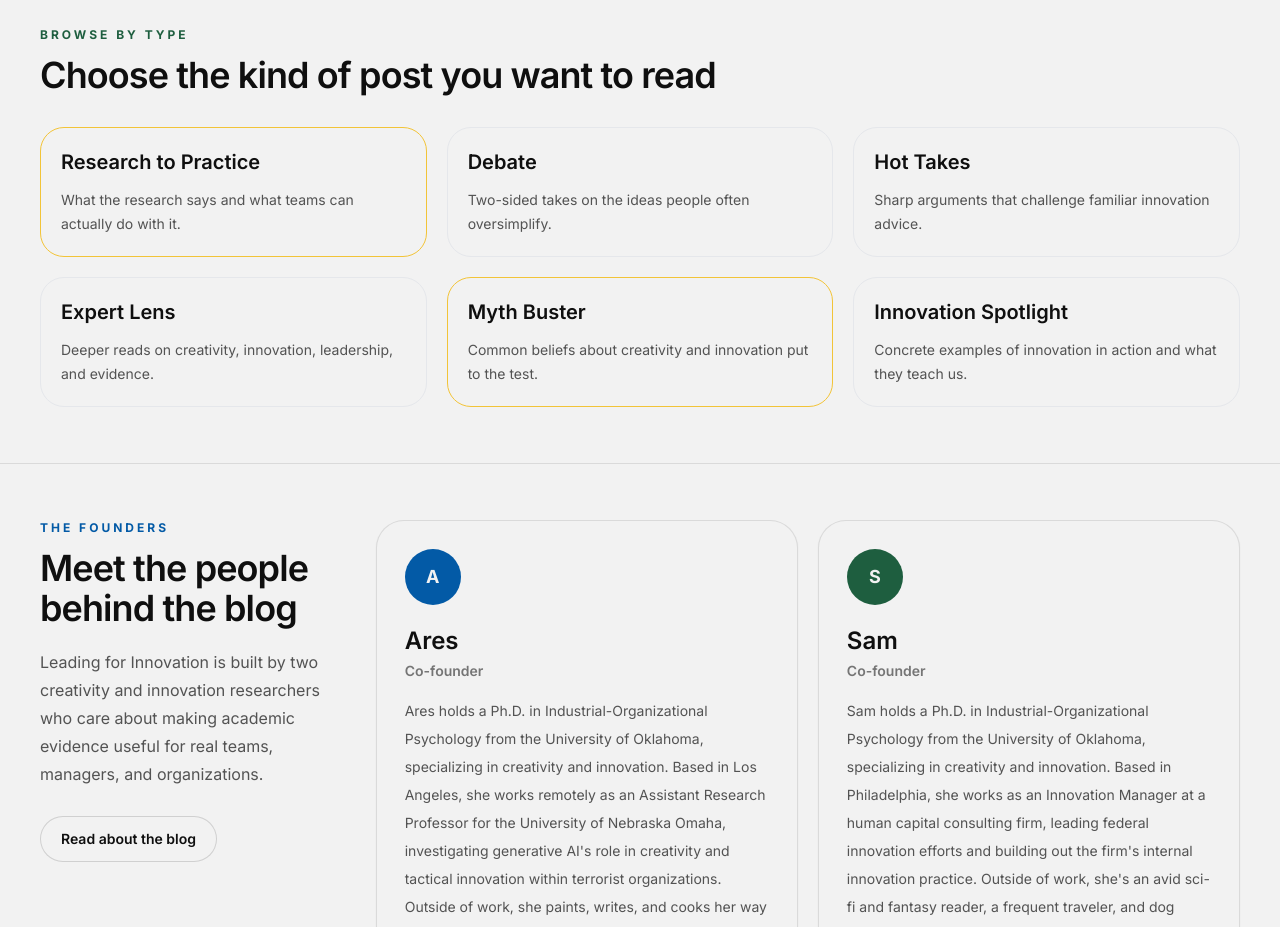
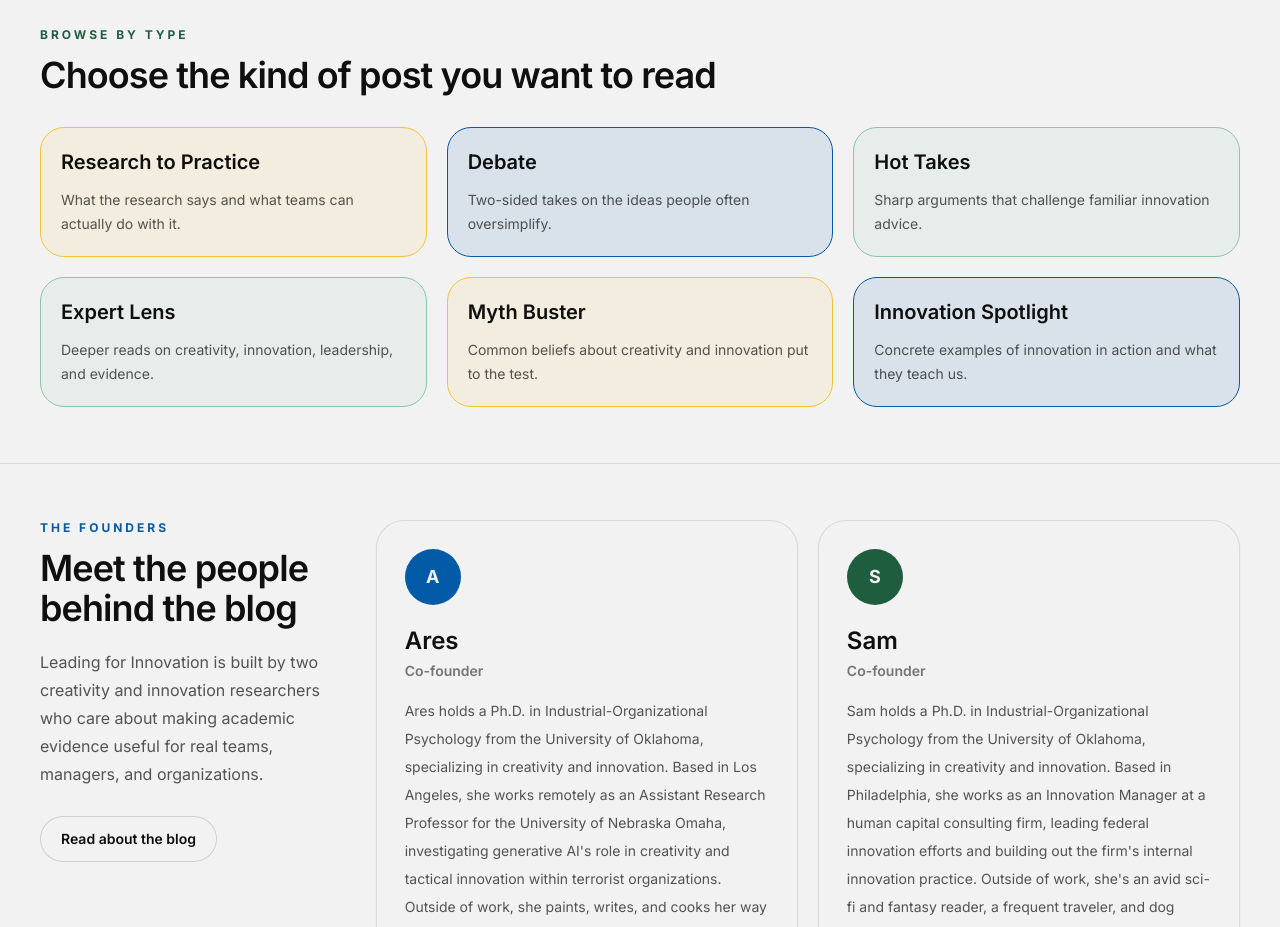
Before and after one commit to aresboiralopez9/leading-for-innovation, a Next.js app: page / in a window 1280 px wide. Shown: the part 1320-2247 px from the top of the page. Built offline with nearby package versions, Linux system fonts and the light colour scheme.

Commit message:
Safelist Tina color classes

```diff
--- a/tailwind.config.ts
+++ b/tailwind.config.ts
@@ -6,6 +6,19 @@ const config: Config = {
     './src/pages/**/*.{js,ts,jsx,tsx,mdx}',
     './src/components/**/*.{js,ts,jsx,tsx,mdx}',
     './src/app/**/*.{js,ts,jsx,tsx,mdx}',
+    './src/lib/**/*.{js,ts,jsx,tsx,mdx}',
+    './content/**/*.{md,mdx,json}',
+    './tina/**/*.{ts,tsx}',
+  ],
+  safelist: [
+    'border-lfi-blue',
+    'bg-lfi-blue/10',
+    'border-lfi-green',
+    'bg-lfi-green/10',
+    'border-lfi-yellow',
+    'bg-lfi-yellow/10',
+    'border-lfi-mint',
+    'bg-lfi-mint/10',
   ],
   theme: {
     extend: {
```
